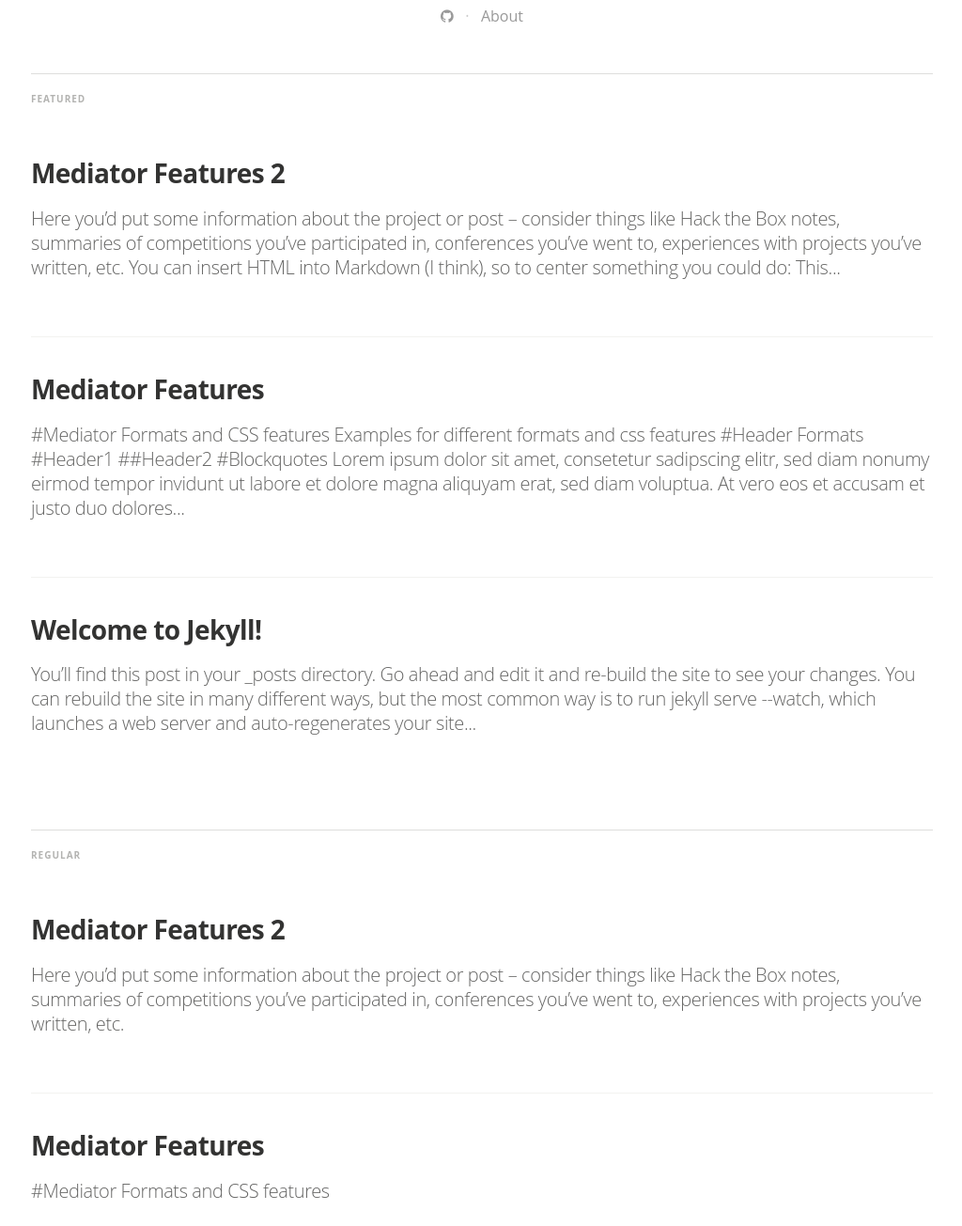
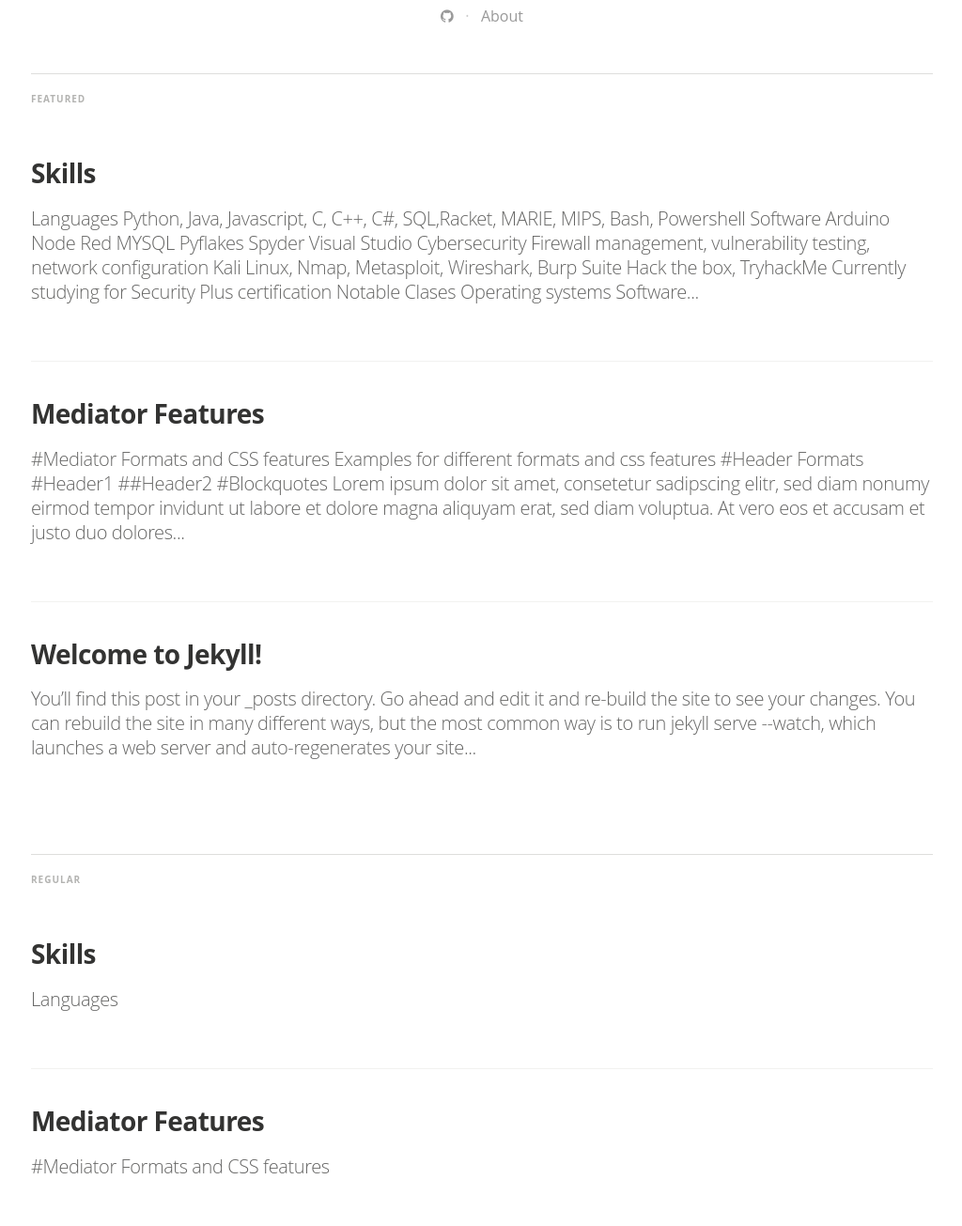
Before and after one commit to PamDegener/pamdegener.github.io, a Jekyll site: the page built from index.html, in a window 1280 px wide and 1400 px high, scrolled down 538 px, cut to the strip 95-1400 px from the top of the window. Shown: the whole strip at 94% size, without its empty margins (127-1151 px from the left). Built offline with Jekyll 4.4.1, drawn with Linux system fonts in a browser that asks for light colours; nearby versions of some CDN libraries; some web fonts are replaced; the list of posts is cut into pages by our own code.

Commit message:
Add skills page

```diff
--- a/_posts/2025-03-31-test_site.md
+++ b/_posts/2025-03-31-test_site.md
@@ -1,15 +1,37 @@
 ---
 layout: post
-title:  "Mediator Features 2"
+title:  "Skills"
 categories: mediator feature
 tags: featured
 image: /assets/article_images/2014-11-30-mediator_features/night-track.JPG
 image2: /assets/article_images/2014-11-30-mediator_features/night-track-mobile.JPG
 ---
-Here you'd put some information about the project or post -- consider things like Hack the Box notes, summaries of competitions you've participated in, conferences you've went to, experiences with projects you've written, etc.
 
-You can insert HTML into Markdown (I think), so to center something you could do:
+#### Languages
 
-<center>
-This is a test
-</center>
+Python, Java, Javascript, C, C++, C#, SQL,Racket, MARIE, MIPS, Bash, Powershell
+
+Software
+Arduino
+Node Red
+MYSQL
+Pyflakes
+Spyder
+Visual Studio
+
+#### Cybersecurity
+
+Firewall management, vulnerability testing, network configuration
+Kali Linux, Nmap, Metasploit, Wireshark, Burp Suite
+Hack the box, TryhackMe
+Currently studying for Security Plus certification
+
+#### Notable Clases
+
+Operating systems	Software Engineering
+User Interface Design	Programing Languages and paradigms
+Database Systems	Theory of Computation
+System Administration	System Security
+Networking	Design and Analysis of Algorithms
+Data Structures 	Discrete Structures
+Computer Organization
--- a/about.md
+++ b/about.md
@@ -4,14 +4,4 @@
 permalink: /about/
 ---
 
-A medium inspired Jekyll blog theme. The basic idea came from the Ghost theme
-[Readium 2.0](http://www.svenread.com/readium-ghost-theme/). I use mediator on my own blog [The Base](blog.base68.com).
-
-You can **download** the theme here:
-[https://github.com/dirkfabisch/mediator](https://github.com/dirkfabisch/mediator)
-
-You can find out more info about customizing your Jekyll theme, as well as basic Jekyll usage documentation at [jekyllrb.com](http://jekyllrb.com/)
-
-You can find the source code for the Jekyll new theme at: [github.com/jglovier/jekyll-new](https://github.com/jglovier/jekyll-new)
-
-You can find the source code for Jekyll at [github.com/jekyll/jekyll](https://github.com/jekyll/jekyll)
+Hello visitor! My name is Pam and I'm a compsci & scifi nerd living in Cedar Falls, IA.  I’m all set to graduate this spring from the University of Northern Iowa and will be in the infamous ‘job market’ soon. I’m a curious bumblebee of a person always on the lookout for a new computer or crafting rabbit hole to get lost in.
```
